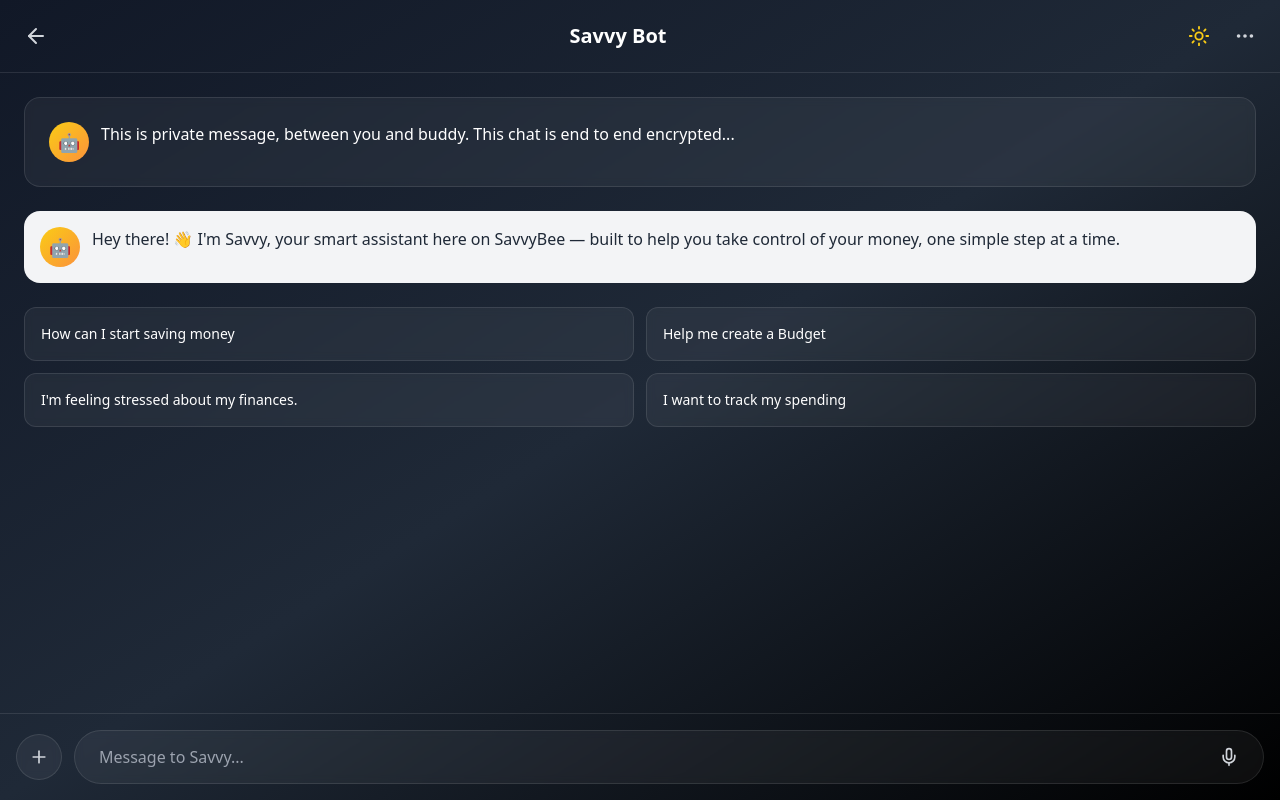
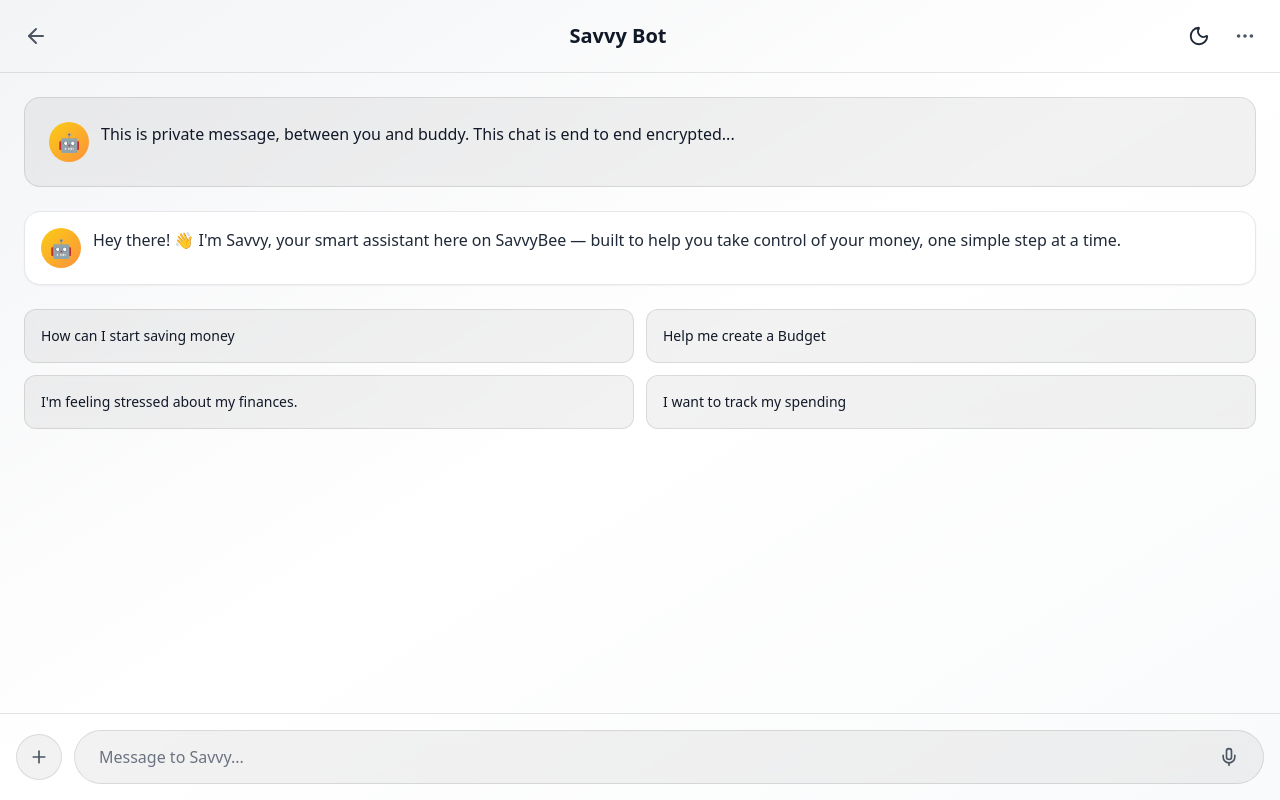
Before and after one commit to digitalboomster/savvy-bot-canvas-remake, a React (Vite) app: page /chat in a window 1280 px wide. Built offline with nearby package versions, Linux system fonts and the light colour scheme.

Commit message:
feat: Implement light/dark mode toggle
-   Added global light/dark mode toggle functionality.
-   Set light mode as the default.
-   Adapted UI components for light mode.

```diff
--- a/src/App.tsx
+++ b/src/App.tsx
@@ -7,10 +7,12 @@ import { BrowserRouter, Routes, Route } from "react-router-dom";
 import Index from "./pages/Index";
 import ChatPage from "./components/ChatPage";
 import NotFound from "./pages/NotFound";
+import { ThemeProvider } from "./contexts/ThemeContext";
 
 const queryClient = new QueryClient();
 
 const App = () => (
+  <ThemeProvider>
     <QueryClientProvider client={queryClient}>
       <TooltipProvider>
         <Toaster />
@@ -25,6 +27,7 @@ const App = () => (
         </BrowserRouter>
       </TooltipProvider>
     </QueryClientProvider>
+  </ThemeProvider>
 );
 
 export default App;
--- a/src/components/ChatPage.tsx
+++ b/src/components/ChatPage.tsx
@@ -1,5 +1,7 @@
+
 import React, { useState, useRef, useEffect } from 'react';
 import { useLocation } from 'react-router-dom';
+import { useTheme } from '@/contexts/ThemeContext';
 import ChatFeaturesMenu from './ChatFeaturesMenu';
 import ChatHeader from './ChatHeader';
 import ChatWelcome from './ChatWelcome';
@@ -23,7 +25,6 @@ const ChatPage = () => {
   const [isAiTyping, setIsAiTyping] = useState(false);
   const [showWelcome, setShowWelcome] = useState(true);
   const [featuresRotated, setFeaturesRotated] = useState(false);
-  const [isDarkMode, setIsDarkMode] = useState(true);
   const [showFeaturesMenu, setShowFeaturesMenu] = useState(false);
   const [showDocsViewer, setShowDocsViewer] = useState(false);
   const [showHealMe, setShowHealMe] = useState(false);
@@ -38,6 +39,9 @@ const ChatPage = () => {
     "I'm feeling stressed about my finances.",
     "I want to track my spending"
   ];
+
+  // ---- Use theme from context! ----
+  const { isDarkMode, toggleTheme } = useTheme();
 
   // Scroll to latest message or typing
   useEffect(() => {
@@ -105,8 +109,6 @@ const ChatPage = () => {
     handleSendMessage(prompt);
   };
 
-  const toggleTheme = () => setIsDarkMode((d) => !d);
-
   const themeClasses = isDarkMode
     ? "min-h-screen bg-gradient-to-br from-gray-900 via-gray-800 to-black text-white"
     : "min-h-screen bg-gradient-to-br from-gray-100 via-white to-gray-50 text-gray-900";
@@ -142,8 +144,6 @@ const ChatPage = () => {
   const handleMoodSelect = (mood) => {
     setShowHealMe(false);
     // Optionally send message to AI or set state for further UI
-    // e.g. handleSendMessage(`I am feeling ${mood}`);
-    // Leave the actual backend/AI flow to user's logic as requested
   };
 
   const handleCloseDocsAndShowFeatures = () => {
@@ -163,8 +163,6 @@ const ChatPage = () => {
   return (
     <div className={`${themeClasses} flex flex-col`}>
       <ChatHeader isDarkMode={isDarkMode} toggleTheme={toggleTheme} />
-
-      {/* Welcome Section */}
       {showWelcome && (
         <ChatWelcome
           isDarkMode={isDarkMode}
@@ -173,7 +171,6 @@ const ChatPage = () => {
         />
       )}
 
-      {/* Messages */}
       <ChatMessages
         messages={messages}
         isAiTyping={isAiTyping}
@@ -181,24 +178,19 @@ const ChatPage = () => {
         messagesEndRef={messagesEndRef}
       />
 
-      {/* Features Floating Menu */}
       <ChatFeaturesMenu
         open={showFeaturesMenu}
         onClose={() => setShowFeaturesMenu(false)}
         onFeatureClick={handleFeatureSelect}
       />
 
-      {/* Document Viewer Modal */}
       <DocumentViewerModal open={showDocsViewer} onClose={handleCloseDocsAndShowFeatures} />
-
-      {/* Heal Me Modal */}
       <HealMeModal
         open={showHealMe}
         onClose={() => setShowHealMe(false)}
         onMoodSelect={handleMoodSelect}
       />
 
-      {/* Input Area */}
       <ChatInput
         inputText={inputText}
         setInputText={setInputText}
--- /dev/null
+++ b/src/contexts/ThemeContext.tsx
@@ -0,0 +1,37 @@
+
+import React, { createContext, useContext, useState, useMemo, ReactNode } from "react";
+
+interface ThemeContextProps {
+  isDarkMode: boolean;
+  toggleTheme: () => void;
+}
+
+const ThemeContext = createContext<ThemeContextProps>({
+  isDarkMode: false,
+  toggleTheme: () => {},
+});
+
+export const ThemeProvider = ({ children }: { children: ReactNode }) => {
+  // Default to light mode (false)
+  const [isDarkMode, setIsDarkMode] = useState(false);
+
+  const toggleTheme = () => setIsDarkMode((d) => !d);
+
+  const value = useMemo(() => ({
+    isDarkMode,
+    toggleTheme
+  }), [isDarkMode]);
+
+  // Optionally add/remove 'dark' class from document root for Tailwind support
+  React.useEffect(() => {
+    document.documentElement.classList.toggle('dark', isDarkMode);
+  }, [isDarkMode]);
+
+  return (
+    <ThemeContext.Provider value={value}>
+      {children}
+    </ThemeContext.Provider>
+  );
+};
+
+export const useTheme = () => useContext(ThemeContext);
```
Lines whose indentation alone changed are shown as unchanged.
